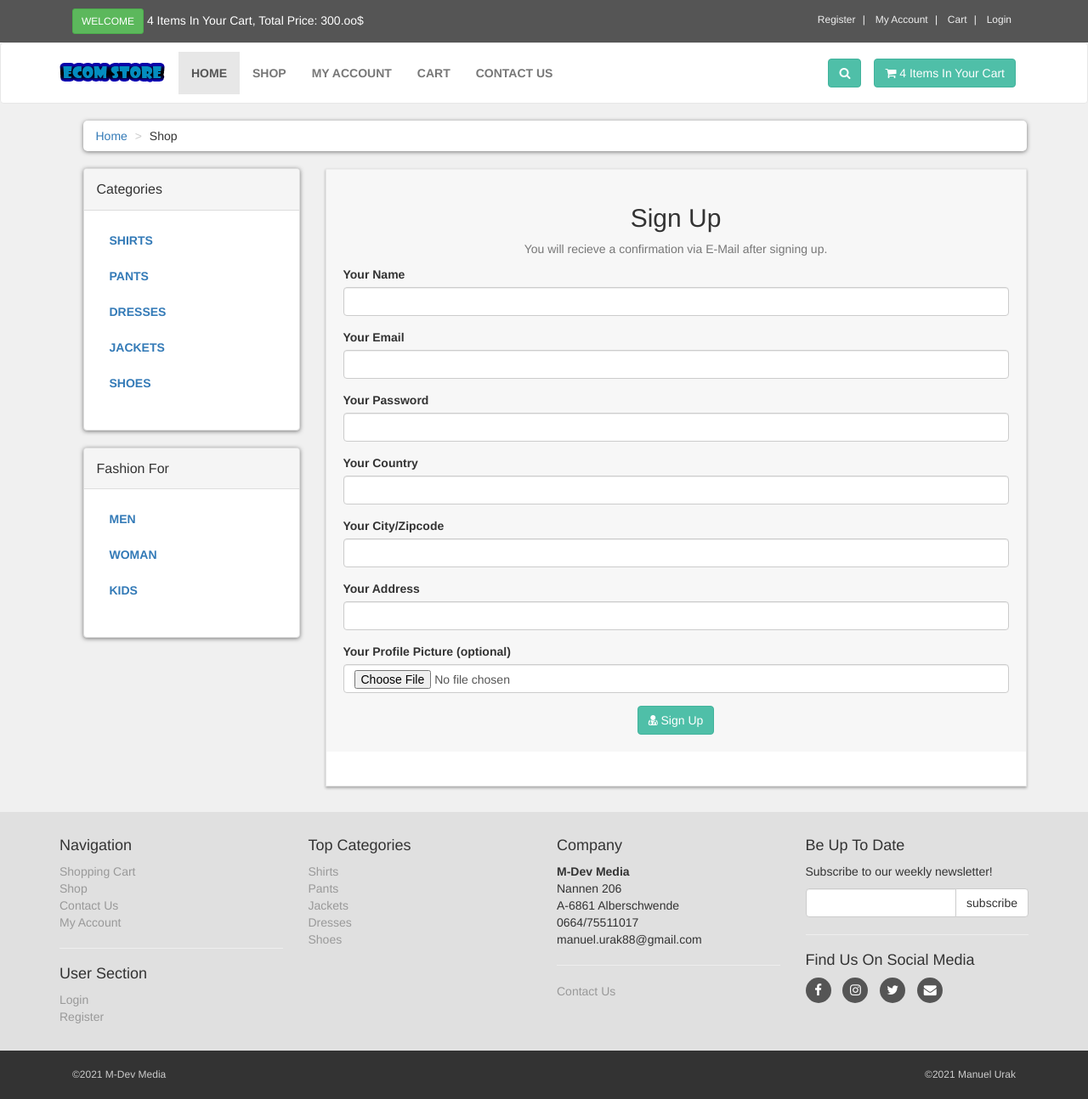
After one commit to ManuelUrak/ecommerceexample1, a PHP site: page /costumer_register in a window 1280 px wide. The commit adds this page. Shown: the whole page at 85% size. Run offline with PHP 8.4, Linux system fonts and the light colour scheme.

Commit message:
added costumer registration page and added comments to contact page

```diff
--- /dev/null
+++ b/costumer_register.php
@@ -0,0 +1,88 @@
+<!-- Header and Navbar -->
+
+<?php
+
+    include("includes/header.php");
+    include("includes/navigation.php")
+
+?>
+<div id="content">
+    <div class="container">
+
+        <!-- Breadcrumbs -->
+
+        <?php
+
+            include("includes/breadcrumbs.php");
+
+        ?>
+        <div class="col-md-3">
+
+            <!-- Sidebar -->
+
+            <?php
+
+                include("includes/sidebar.php");
+
+            ?>
+        </div>
+
+        <!-- Costumer Registration Page -->
+
+        <div class="col-md-9">
+            <div class="box">
+                <div class="box-header">
+                    <center>
+                        <h2>Sign Up</h2>
+                        <p class="text-muted">
+                            You will recieve a confirmation via E-Mail after signing up.
+                        </p>
+                    </center>
+                    <form action="costumer_register.php" method="post" enctype="multipart/form-data">
+                        <div class="form-group">
+                            <label>Your Name</label>
+                            <input class="form-control" type="text" name="c_name" required>
+                        </div>
+                        <div class="form-group">
+                            <label>Your Email</label>
+                            <input class="form-control" type="email" name="c_email" required>
+                        </div>
+                        <div class="form-group">
+                            <label>Your Password</label>
+                            <input class="form-control" type="password" name="c_pass" required>
+                        </div>
+                        <div class="form-group">
+                            <label>Your Country</label>
+                            <input class="form-control" type="text" name="c_country" required>
+                        </div>
+                        <div class="form-group">
+                            <label>Your City/Zipcode</label>
+                            <input class="form-control" type="text" name="c_city" required>
+                        </div>
+                        <div class="form-group">
+                            <label>Your Address</label>
+                            <input class="form-control" type="text" name="c_address" required>
+                        </div>
+                        <div class="form-group">
+                            <label>Your Profile Picture (optional)</label>
+                            <input class="form-control" type="file" name="c_picture">
+                        </div>
+                        <div class="text-center">
+                            <button type="submit" name="submit" class="btn btn-primary">
+                                <i class="fa fa-user-md"></i> Sign Up
+                            </button>
+                        </div>
+                    </form>
+                </div>
+            </div>
+        </div>
+    </div>
+</div>
+
+<!-- Footer -->
+
+<?php
+
+    include("includes/footer.php");
+
+?>
```
Also changed, not shown: contact.php (+14 -0 lines).
